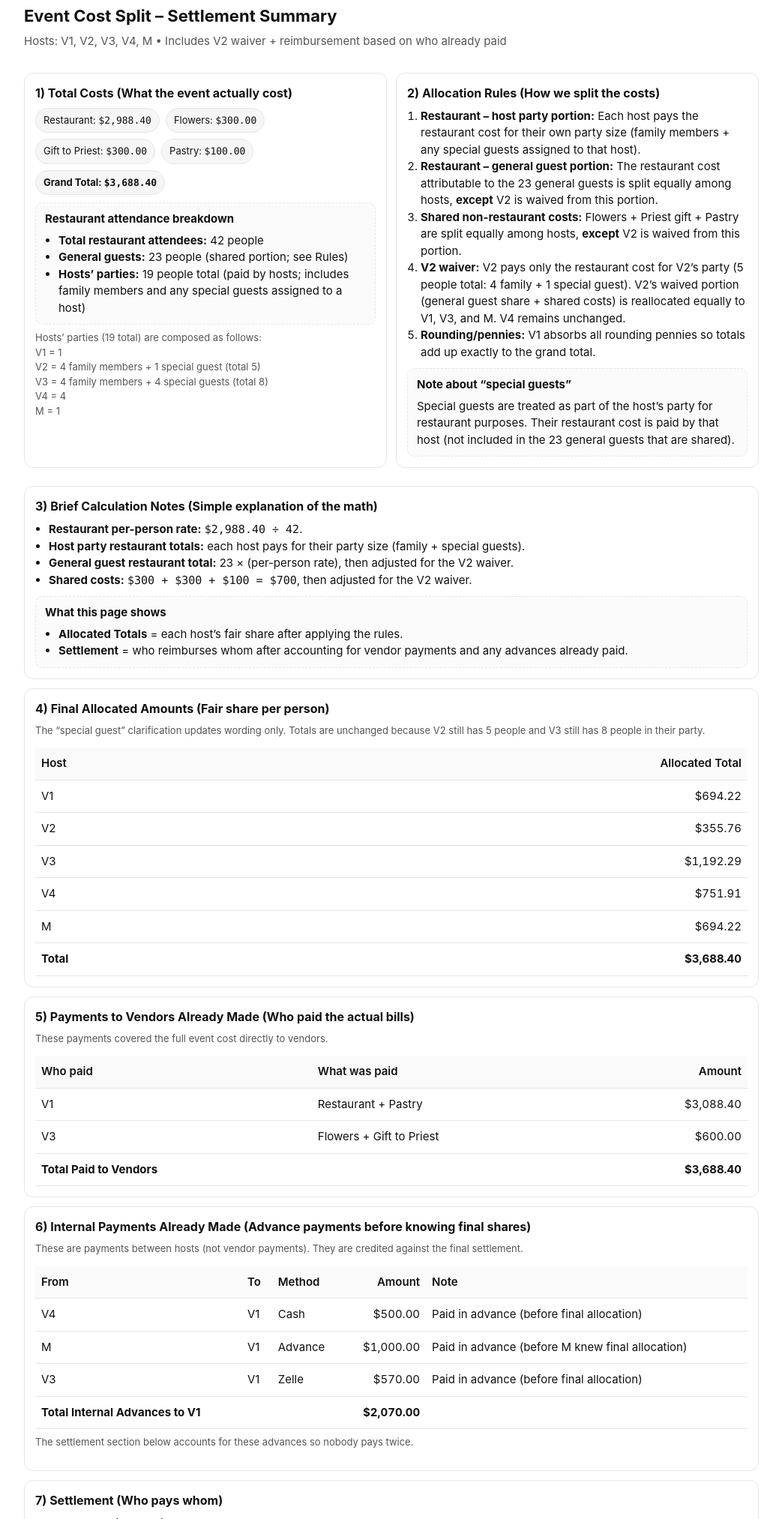
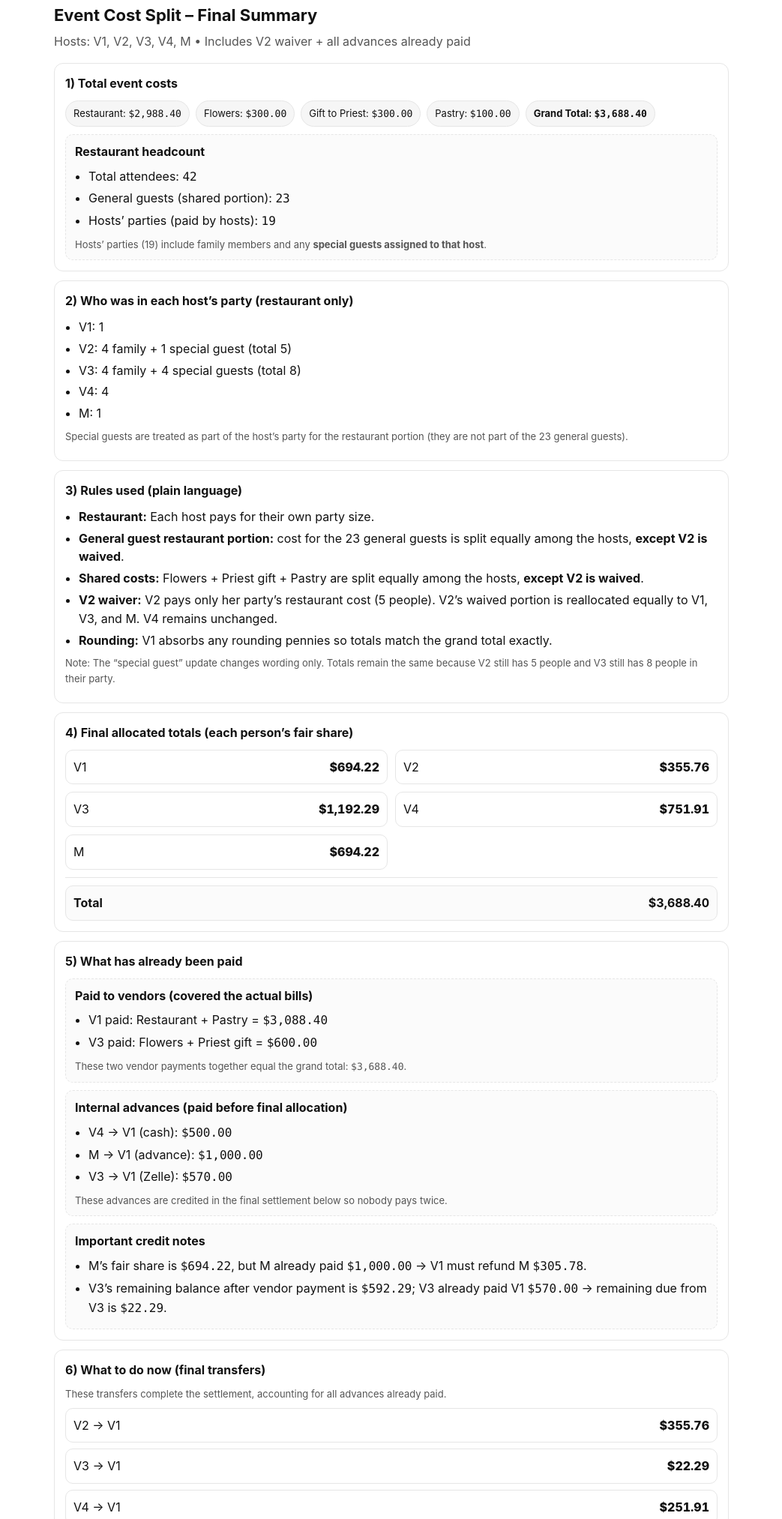
Before and after one commit to vigen77/our-cost-split, a plain HTML site: page index.html in a window 1280 px wide. Shown: the part 23-2049 px from the top of the page at 75% size, without its empty margins (118-1161 px from the left). Drawn offline with Linux system fonts and the light colour scheme.

Commit message:
Updated to v7

```diff
--- a/index.html
+++ b/index.html
@@ -3,37 +3,40 @@
 <head>
   <meta charset="utf-8" />
   <meta name="viewport" content="width=device-width, initial-scale=1" />
-  <title>Event Cost Split – Settlement Summary</title>
+  <title>Event Cost Split – Final Summary</title>
   <style>
-    :root { --fg:#111; --muted:#555; --bg:#fff; --line:#e6e6e6; --chip:#f6f6f6; }
-    body { margin: 0; background: var(--bg); color: var(--fg); font: 15px/1.5 -apple-system, BlinkMacSystemFont, Segoe UI, Roboto, Helvetica, Arial, sans-serif; }
-    .wrap { max-width: 980px; margin: 28px auto; padding: 0 18px 46px; }
+    :root { --fg:#111; --muted:#555; --bg:#fff; --line:#e6e6e6; --chip:#f6f6f6; --soft:#fbfbfb; }
+    body { margin: 0; background: var(--bg); color: var(--fg); font: 16px/1.55 -apple-system, BlinkMacSystemFont, Segoe UI, Roboto, Helvetica, Arial, sans-serif; }
+    .wrap { max-width: 900px; margin: 26px auto; padding: 0 16px 44px; }
     h1 { font-size: 22px; margin: 0 0 6px; }
-    .sub { color: var(--muted); margin: 0 0 18px; }
-    .card { border: 1px solid var(--line); border-radius: 12px; padding: 14px 14px; margin: 12px 0; }
-    .grid { display: grid; grid-template-columns: 1fr; gap: 12px; }
-    @media (min-width: 900px){ .grid { grid-template-columns: 1fr 1fr; } }
-    table { width: 100%; border-collapse: collapse; margin-top: 8px; }
-    th, td { text-align: left; padding: 10px 8px; border-bottom: 1px solid var(--line); vertical-align: top; }
-    th { background: #fafafa; font-weight: 600; }
-    .num { text-align: right; white-space: nowrap; font-variant-numeric: tabular-nums; }
+    h2 { font-size: 16px; margin: 0 0 10px; }
+    p { margin: 8px 0; }
+    .sub { color: var(--muted); margin: 0 0 16px; }
+    .card { border: 1px solid var(--line); border-radius: 12px; padding: 14px 14px; margin: 12px 0; background: #fff; }
     .chips { display:flex; flex-wrap: wrap; gap: 8px; margin-top: 8px; }
     .chip { background: var(--chip); border: 1px solid var(--line); border-radius: 999px; padding: 6px 10px; font-size: 13px; }
-    .note { color: var(--muted); font-size: 13px; margin-top: 8px; }
+    .mono { font-family: ui-monospace, SFMono-Regular, Menlo, Monaco, Consolas, "Liberation Mono", "Courier New", monospace; }
+    .muted { color: var(--muted); font-size: 13px; }
+    .box { background: var(--soft); border: 1px dashed var(--line); border-radius: 10px; padding: 10px 12px; margin-top: 10px; }
+    ul { margin: 8px 0 0; padding-left: 18px; }
+    li { margin: 4px 0; }
+    .big { font-size: 18px; font-weight: 700; }
     .ok { font-weight: 700; }
-    .small { font-size: 13px; color: var(--muted); }
-    .mono { font-family: ui-monospace, SFMono-Regular, Menlo, Monaco, Consolas, "Liberation Mono", "Courier New", monospace; }
-    .callout { background:#fbfbfb; border:1px dashed var(--line); border-radius: 10px; padding: 10px 12px; margin-top: 10px; }
+    .grid { display: grid; grid-template-columns: 1fr; gap: 10px; }
+    @media (min-width: 760px) { .grid { grid-template-columns: 1fr 1fr; } }
+    .hr { height: 1px; background: var(--line); margin: 10px 0; }
+    .payline { display:flex; justify-content: space-between; gap: 12px; padding: 10px 10px; border: 1px solid var(--line); border-radius: 10px; background:#fff; }
+    .payline strong { font-weight: 800; }
+    .right { text-align: right; white-space: nowrap; font-variant-numeric: tabular-nums; }
   </style>
 </head>
 <body>
   <div class="wrap">
-    <h1>Event Cost Split – Settlement Summary</h1>
-    <p class="sub">Hosts: V1, V2, V3, V4, M • Includes V2 waiver + reimbursement based on who already paid</p>
+    <h1>Event Cost Split – Final Summary</h1>
+    <p class="sub">Hosts: V1, V2, V3, V4, M • Includes V2 waiver + all advances already paid</p>
 
-    <div class="grid">
     <div class="card">
-        <h2 style="margin:0 0 8px; font-size:16px;">1) Total Costs (What the event actually cost)</h2>
+      <h2>1) Total event costs</h2>
       <div class="chips">
         <span class="chip">Restaurant: <span class="mono">$2,988.40</span></span>
         <span class="chip">Flowers: <span class="mono">$300.00</span></span>
@@ -42,207 +45,125 @@
         <span class="chip ok">Grand Total: <span class="mono">$3,688.40</span></span>
       </div>
 
-        <div class="callout">
-          <div class="ok">Restaurant attendance breakdown</div>
-          <ul style="margin:6px 0 0; padding-left: 18px;">
-            <li><span class="ok">Total restaurant attendees:</span> 42 people</li>
-            <li><span class="ok">General guests:</span> 23 people (shared portion; see Rules)</li>
-            <li><span class="ok">Hosts’ parties:</span> 19 people total (paid by hosts; includes family members and any special guests assigned to a host)</li>
+      <div class="box">
+        <div class="ok">Restaurant headcount</div>
+        <ul>
+          <li>Total attendees: <span class="mono">42</span></li>
+          <li>General guests (shared portion): <span class="mono">23</span></li>
+          <li>Hosts’ parties (paid by hosts): <span class="mono">19</span></li>
         </ul>
-        </div>
-
-        <p class="note">
-          Hosts’ parties (19 total) are composed as follows:
-          <br/>
-          V1 = 1
-          <br/>
-          V2 = 4 family members + 1 special guest (total 5)
-          <br/>
-          V3 = 4 family members + 4 special guests (total 8)
-          <br/>
-          V4 = 4
-          <br/>
-          M = 1
-        </p>
-      </div>
-
-      <div class="card">
-        <h2 style="margin:0 0 8px; font-size:16px;">2) Allocation Rules (How we split the costs)</h2>
-        <ol style="margin:0; padding-left: 18px;">
-          <li>
-            <span class="ok">Restaurant – host party portion:</span>
-            Each host pays the restaurant cost for their own party size (family members + any special guests assigned to that host).
-          </li>
-          <li>
-            <span class="ok">Restaurant – general guest portion:</span>
-            The restaurant cost attributable to the 23 general guests is split equally among hosts,
-            <span class="ok">except</span> V2 is waived from this portion.
-          </li>
-          <li>
-            <span class="ok">Shared non-restaurant costs:</span>
-            Flowers + Priest gift + Pastry are split equally among hosts,
-            <span class="ok">except</span> V2 is waived from this portion.
-          </li>
-          <li>
-            <span class="ok">V2 waiver:</span>
-            V2 pays only the restaurant cost for V2’s party (5 people total: 4 family + 1 special guest).
-            V2’s waived portion (general guest share + shared costs) is reallocated equally to V1, V3, and M.
-            V4 remains unchanged.
-          </li>
-          <li><span class="ok">Rounding/pennies:</span> V1 absorbs all rounding pennies so totals add up exactly to the grand total.</li>
-        </ol>
-
-        <div class="callout">
-          <div class="ok">Note about “special guests”</div>
-          <div style="margin-top:6px;">
-            Special guests are treated as part of the host’s party for restaurant purposes. Their restaurant cost is paid by that host
-            (not included in the 23 general guests that are shared).
-          </div>
+        <div class="muted" style="margin-top:8px;">
+          Hosts’ parties (19) include family members and any <span class="ok">special guests assigned to that host</span>.
         </div>
       </div>
     </div>
 
     <div class="card">
-      <h2 style="margin:0 0 8px; font-size:16px;">3) Brief Calculation Notes (Simple explanation of the math)</h2>
-      <ul style="margin:0; padding-left: 18px;">
-        <li><span class="ok">Restaurant per-person rate:</span> <span class="mono">$2,988.40 ÷ 42</span>.</li>
-        <li><span class="ok">Host party restaurant totals:</span> each host pays for their party size (family + special guests).</li>
-        <li><span class="ok">General guest restaurant total:</span> 23 × (per-person rate), then adjusted for the V2 waiver.</li>
-        <li><span class="ok">Shared costs:</span> <span class="mono">$300 + $300 + $100 = $700</span>, then adjusted for the V2 waiver.</li>
+      <h2>2) Who was in each host’s party (restaurant only)</h2>
+      <ul>
+        <li>V1: 1</li>
+        <li>V2: 4 family + 1 special guest (total 5)</li>
+        <li>V3: 4 family + 4 special guests (total 8)</li>
+        <li>V4: 4</li>
+        <li>M: 1</li>
       </ul>
+      <p class="muted">
+        Special guests are treated as part of the host’s party for the restaurant portion (they are not part of the 23 general guests).
+      </p>
+    </div>
 
-      <div class="callout">
-        <div class="ok">What this page shows</div>
-        <ul style="margin:6px 0 0; padding-left: 18px;">
-          <li><span class="ok">Allocated Totals</span> = each host’s fair share after applying the rules.</li>
-          <li><span class="ok">Settlement</span> = who reimburses whom after accounting for vendor payments and any advances already paid.</li>
+    <div class="card">
+      <h2>3) Rules used (plain language)</h2>
+      <ul>
+        <li><span class="ok">Restaurant:</span> Each host pays for their own party size.</li>
+        <li><span class="ok">General guest restaurant portion:</span> cost for the 23 general guests is split equally among the hosts, <span class="ok">except V2 is waived</span>.</li>
+        <li><span class="ok">Shared costs:</span> Flowers + Priest gift + Pastry are split equally among the hosts, <span class="ok">except V2 is waived</span>.</li>
+        <li><span class="ok">V2 waiver:</span> V2 pays only her party’s restaurant cost (5 people). V2’s waived portion is reallocated equally to V1, V3, and M. V4 remains unchanged.</li>
+        <li><span class="ok">Rounding:</span> V1 absorbs any rounding pennies so totals match the grand total exactly.</li>
+      </ul>
+      <p class="muted">Note: The “special guest” update changes wording only. Totals remain the same because V2 still has 5 people and V3 still has 8 people in their party.</p>
+    </div>
+
+    <div class="card">
+      <h2>4) Final allocated totals (each person’s fair share)</h2>
+      <div class="grid">
+        <div class="payline"><div>V1</div><div class="right"><strong>$694.22</strong></div></div>
+        <div class="payline"><div>V2</div><div class="right"><strong>$355.76</strong></div></div>
+        <div class="payline"><div>V3</div><div class="right"><strong>$1,192.29</strong></div></div>
+        <div class="payline"><div>V4</div><div class="right"><strong>$751.91</strong></div></div>
+        <div class="payline"><div>M</div><div class="right"><strong>$694.22</strong></div></div>
+      </div>
+
+      <div class="hr"></div>
+      <div class="payline" style="background: var(--soft);">
+        <div class="ok">Total</div>
+        <div class="right ok">$3,688.40</div>
+      </div>
+    </div>
+
+    <div class="card">
+      <h2>5) What has already been paid</h2>
+
+      <div class="box">
+        <div class="ok">Paid to vendors (covered the actual bills)</div>
+        <ul>
+          <li>V1 paid: Restaurant + Pastry = <span class="mono">$3,088.40</span></li>
+          <li>V3 paid: Flowers + Priest gift = <span class="mono">$600.00</span></li>
+        </ul>
+        <div class="muted" style="margin-top:8px;">These two vendor payments together equal the grand total: <span class="mono">$3,688.40</span>.</div>
+      </div>
+
+      <div class="box">
+        <div class="ok">Internal advances (paid before final allocation)</div>
+        <ul>
+          <li>V4 → V1 (cash): <span class="mono">$500.00</span></li>
+          <li>M → V1 (advance): <span class="mono">$1,000.00</span></li>
+          <li>V3 → V1 (Zelle): <span class="mono">$570.00</span></li>
+        </ul>
+        <div class="muted" style="margin-top:8px;">
+          These advances are credited in the final settlement below so nobody pays twice.
+        </div>
+      </div>
+
+      <div class="box">
+        <div class="ok">Important credit notes</div>
+        <ul>
+          <li>M’s fair share is <span class="mono">$694.22</span>, but M already paid <span class="mono">$1,000.00</span> → V1 must refund M <span class="mono">$305.78</span>.</li>
+          <li>V3’s remaining balance after vendor payment is <span class="mono">$592.29</span>; V3 already paid V1 <span class="mono">$570.00</span> → remaining due from V3 is <span class="mono">$22.29</span>.</li>
         </ul>
       </div>
     </div>
 
     <div class="card">
-      <h2 style="margin:0 0 8px; font-size:16px;">4) Final Allocated Amounts (Fair share per person)</h2>
-      <p class="note">
-        The “special guest” clarification updates wording only. Totals are unchanged because V2 still has 5 people and V3 still has 8 people in their party.
-      </p>
-      <table aria-label="Final allocated amounts">
-        <thead>
-          <tr><th>Host</th><th class="num">Allocated Total</th></tr>
-        </thead>
-        <tbody>
-          <tr><td>V1</td><td class="num">$694.22</td></tr>
-          <tr><td>V2</td><td class="num">$355.76</td></tr>
-          <tr><td>V3</td><td class="num">$1,192.29</td></tr>
-          <tr><td>V4</td><td class="num">$751.91</td></tr>
-          <tr><td>M</td><td class="num">$694.22</td></tr>
-          <tr><td class="ok">Total</td><td class="num ok">$3,688.40</td></tr>
-        </tbody>
-      </table>
+      <h2>6) What to do now (final transfers)</h2>
+      <p class="muted">These transfers complete the settlement, accounting for all advances already paid.</p>
+
+      <div class="payline"><div>V2 → V1</div><div class="right"><strong>$355.76</strong></div></div>
+      <div style="height:8px;"></div>
+      <div class="payline"><div>V3 → V1</div><div class="right"><strong>$22.29</strong></div></div>
+      <div style="height:8px;"></div>
+      <div class="payline"><div>V4 → V1</div><div class="right"><strong>$251.91</strong></div></div>
+      <div style="height:8px;"></div>
+      <div class="payline" style="background: var(--soft); border-color: #dcdcdc;">
+        <div><span class="ok">V1 → M</span> <span class="muted">(refund)</span></div>
+        <div class="right"><strong>$305.78</strong></div>
       </div>
 
-    <div class="card">
-      <h2 style="margin:0 0 8px; font-size:16px;">5) Payments to Vendors Already Made (Who paid the actual bills)</h2>
-      <p class="note">These payments covered the full event cost directly to vendors.</p>
-      <table aria-label="Vendor payments already made">
-        <thead>
-          <tr><th>Who paid</th><th>What was paid</th><th class="num">Amount</th></tr>
-        </thead>
-        <tbody>
-          <tr><td>V1</td><td>Restaurant + Pastry</td><td class="num">$3,088.40</td></tr>
-          <tr><td>V3</td><td>Flowers + Gift to Priest</td><td class="num">$600.00</td></tr>
-          <tr><td class="ok">Total Paid to Vendors</td><td></td><td class="num ok">$3,688.40</td></tr>
-        </tbody>
-      </table>
-    </div>
-
-    <div class="card">
-      <h2 style="margin:0 0 8px; font-size:16px;">6) Internal Payments Already Made (Advance payments before knowing final shares)</h2>
-      <p class="note">These are payments between hosts (not vendor payments). They are credited against the final settlement.</p>
-      <table aria-label="Internal payments already made">
-        <thead>
-          <tr><th>From</th><th>To</th><th>Method</th><th class="num">Amount</th><th>Note</th></tr>
-        </thead>
-        <tbody>
-          <tr><td>V4</td><td>V1</td><td>Cash</td><td class="num">$500.00</td><td>Paid in advance (before final allocation)</td></tr>
-          <tr><td>M</td><td>V1</td><td>Advance</td><td class="num">$1,000.00</td><td>Paid in advance (before M knew final allocation)</td></tr>
-          <tr><td>V3</td><td>V1</td><td>Zelle</td><td class="num">$570.00</td><td>Paid in advance (before final allocation)</td></tr>
-          <tr><td class="ok">Total Internal Advances to V1</td><td></td><td></td><td class="num ok">$2,070.00</td><td></td></tr>
-        </tbody>
-      </table>
-      <p class="note">The settlement section below accounts for these advances so nobody pays twice.</p>
-    </div>
-
-    <div class="card">
-      <h2 style="margin:0 0 8px; font-size:16px;">7) Settlement (Who pays whom)</h2>
-      <p style="margin:0 0 10px;">
-        Step A: Determine who is owed money based on vendor payments.<br/>
-        Step B: Apply internal advances (already paid to V1) to calculate what remains due or refundable.
+      <div class="box">
+        <div class="ok">Quick check (for peace of mind)</div>
+        <p class="muted" style="margin-top:6px;">
+          Incoming to V1 now: <span class="mono">$355.76 + $22.29 + $251.91 = $629.96</span><br/>
+          Refund from V1 to M: <span class="mono">$305.78</span><br/>
+          Net to V1 now: <span class="mono">$629.96 − $305.78 = $324.18</span>
         </p>
-
-      <h3 style="margin:12px 0 6px; font-size:14px;">7A) Net position based only on vendor payments</h3>
-      <p class="note">Net position = (paid to vendors) − (allocated total). Positive = should receive; Negative = should pay.</p>
-      <table aria-label="Settlement table - vendor basis">
-        <thead>
-          <tr><th>Host</th><th class="num">Paid to Vendors</th><th class="num">Allocated Total</th><th class="num">Net (Receive + / Pay −)</th></tr>
-        </thead>
-        <tbody>
-          <tr><td>V1</td><td class="num">$3,088.40</td><td class="num">$694.22</td><td class="num ok">+$2,394.18</td></tr>
-          <tr><td>V2</td><td class="num">$0.00</td><td class="num">$355.76</td><td class="num">−$355.76</td></tr>
-          <tr><td>V3</td><td class="num">$600.00</td><td class="num">$1,192.29</td><td class="num">−$592.29</td></tr>
-          <tr><td>V4</td><td class="num">$0.00</td><td class="num">$751.91</td><td class="num">−$751.91</td></tr>
-          <tr><td>M</td><td class="num">$0.00</td><td class="num">$694.22</td><td class="num">−$694.22</td></tr>
-        </tbody>
-      </table>
-
-      <h3 style="margin:14px 0 6px; font-size:14px;">7B) Apply internal advances already paid to V1</h3>
-      <p class="note">
-        V1 is owed <span class="mono">$2,394.18</span> in total (from the vendor-payment net above).
-        V1 already received internal advances totaling <span class="mono">$2,070.00</span>.
+        <p class="muted">
+          This matches the remaining amount V1 is still owed after applying all internal advances.
         </p>
-
-      <div class="callout">
-        <div class="ok">Key point about M</div>
-        <div style="margin-top:6px;">
-          M’s allocated total is <span class="mono">$694.22</span>, but M already paid <span class="mono">$1,000.00</span>.
-          Therefore, M overpaid by <span class="mono">$1,000.00 − $694.22 = $305.78</span>,
-          so <span class="ok">V1 must refund M $305.78</span>.
       </div>
     </div>
 
-      <div class="callout">
-        <div class="ok">Key point about V3</div>
-        <div style="margin-top:6px;">
-          V3’s allocated total is <span class="mono">$1,192.29</span>.
-          V3 already paid <span class="mono">$570.00</span> to V1 in advance,
-          so V3’s remaining payment to V1 is <span class="mono">$1,192.29 − $600.00 − $570.00 = $22.29</span>.
-          <span class="small">(Explanation: V3 already covered $600.00 to vendors; the remaining owed is $592.29, and $570.00 of that was already paid to V1.)</span>
-        </div>
-      </div>
-
-      <h3 style="margin:14px 0 6px; font-size:14px;">Recommended remaining transfers (final)</h3>
-      <p style="margin:0 0 8px;">
-        These transfers settle everything while properly crediting advances already paid.
-      </p>
-      <ul style="margin:0; padding-left: 18px;">
-        <li>V2 → V1: <span class="mono">$355.76</span></li>
-        <li>V3 → V1: <span class="mono">$22.29</span> <span class="small">(remaining after $570.00 Zelle advance)</span></li>
-        <li>V4 → V1: <span class="mono">$251.91</span> <span class="small">(remaining after $500.00 cash advance)</span></li>
-        <li><span class="ok">V1 → M: <span class="mono">$305.78</span></span> <span class="small">(refund, because M overpaid)</span></li>
-      </ul>
-
-      <p class="note">
-        Check 1 (V1 remaining to receive after internal advances):<br/>
-        V1 is owed <span class="mono">$2,394.18</span> and already received <span class="mono">$2,070.00</span> → remaining owed to V1 is
-        <span class="mono">$2,394.18 − $2,070.00 = $324.18</span>.<br/><br/>
-        Check 2 (net of the remaining transfers):<br/>
-        Amounts coming to V1: <span class="mono">$355.76 + $22.29 + $251.91 = $629.96</span><br/>
-        Refund paid by V1 to M: <span class="mono">$305.78</span><br/>
-        Net to V1: <span class="mono">$629.96 − $305.78 = $324.18</span> ✅
-      </p>
-    </div>
-
-    <p class="small">
-      Document prepared for sharing. If any input number changes (headcount, totals, waiver rule, or additional payments), update the figures accordingly.
+    <p class="muted">
+      If any inputs change (costs, headcounts, waiver rules, or additional payments), this page must be updated accordingly.
     </p>
   </div>
 </body>
```
Lines whose indentation alone changed are shown as unchanged.
